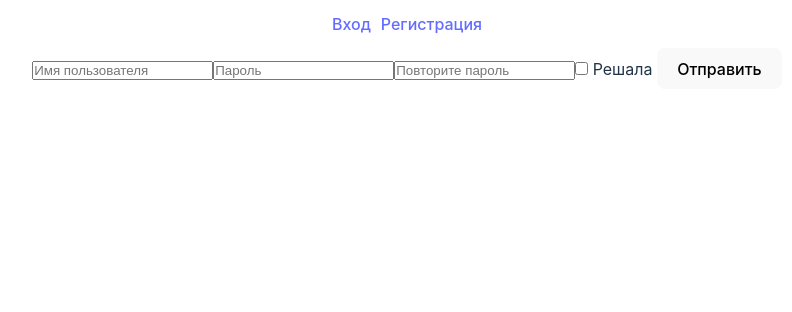
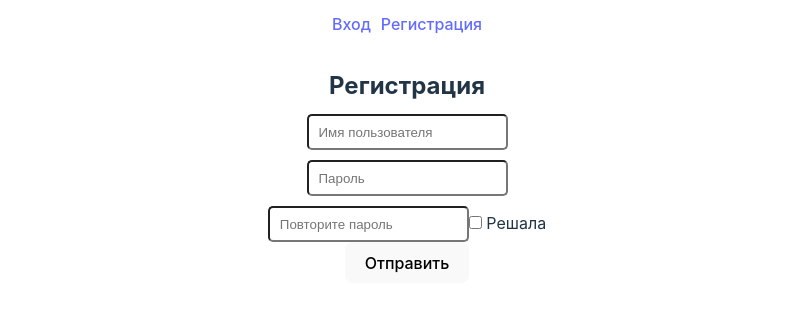
Before and after one commit to YungYoku/college-freelance, a Vue app: page /registration in a window 1280 px wide. Shown: the top 312 px of the page, without its empty margins (233-1025 px from the left). Built offline with nearby package versions, Linux system fonts and the light colour scheme.

Commit message:
Nikita shit pravki

```diff
--- a/src/components/blocks/JobOffer.vue
+++ b/src/components/blocks/JobOffer.vue
@@ -17,7 +17,7 @@
 
 <script setup lang="ts">
 import type { PropType } from 'vue'
-import { JobOffer } from '@/interfaces/JobOffer.ts'
+import { JobOffer } from '@/interfaces/JobOffer'
 
 defineProps({
     jobOffer: {
--- a/src/components/blocks/PageHeader.vue
+++ b/src/components/blocks/PageHeader.vue
@@ -52,7 +52,7 @@
 </template>
 
 <script lang="ts" setup>
-import { useAuthStore } from '@/stores/auth.ts'
+import { useAuthStore } from '@/stores/auth'
 import { useRouter } from 'vue-router'
 
 const auth = useAuthStore()
--- a/src/components/layouts/DefaultLayout.vue
+++ b/src/components/layouts/DefaultLayout.vue
@@ -1,9 +1,19 @@
 <template>
-    <page-header />
+    <div class="default-layout">
+        <page-header />
 
-    <slot></slot>
+        <slot></slot>
+    </div>
 </template>
 
 <script lang="ts" setup>
 import PageHeader from '@/components/blocks/PageHeader.vue'
 </script>
+
+<style>
+.default-layout {
+    display: flex;
+    flex-direction: column;
+    align-items: center;
+}
+</style>
--- a/src/components/structures/Modal.vue
+++ b/src/components/structures/Modal.vue
@@ -1,43 +1,15 @@
 <template>
-  <form @submit.prevent="submitEvent">
     <div class="wrapper">
-      <slot></slot>
+        <slot></slot>
     </div>
-  </form>
 </template>
 
-<script>
-export default {
-  name: 'modal',
+<style scoped>
+.wrapper {
+    max-width: 400px;
+    padding: 20px;
 
-  methods: {
-      submitEvent(e) {
-      this.$emit('submit', e)
-    }
-  }
-}
-</script>
-
-<style scoped>
-
-form {
-  display:flex;
-  align-items:center;
-  justify-content:center;
-  padding: 10px;
-}
-
-.wrapper {
-  display:flex;
-  align-items:center;
-  justify-content:center;
-  flex-direction: column;
-  border-radius: 5px;
-  padding: 20px;
-  background-color:#fff;
-}
-
-::slotted(input) {
-  margin: 10px;
+    background-color:#fff;
+    border-radius: 5px;
 }
 </style>
--- a/src/components/structures/TInput.vue
+++ b/src/components/structures/TInput.vue
@@ -1,24 +1,30 @@
 <template>
-    <input :value="modelValue"  type="text" @input="updateInput"/>
+    <input
+        :value="modelValue"
+        @input="updateValue"
+    />
 </template>
 
-  <script>
-  export default {
-    name: 'TInput',
+<script setup lang="ts">
+defineProps({
+    modelValue: {
+        type: String,
+        default: ''
+    }
+})
+const emit = defineEmits(['update:modelValue'])
 
-    methods: {
-      updateInput(event) {
-        this.$emit('update:modelValue', event.target.value)
-      }
-    }
+const updateValue = (event: Event) => {
+    emit('update:modelValue', (event.target as HTMLInputElement).value)
 }
 </script>
 
 <style scoped>
 input {
+    height: 36px;
     margin-top: 10px;
-    height: 36px;
     padding: 10px 10px;
+
     border-radius: 5px;
 }
 </style>
--- /dev/null
+++ b/src/shims-vue.d.ts
@@ -0,0 +1,5 @@
+declare module '*.vue' {
+  import type { DefineComponent } from 'vue'
+  const component: DefineComponent<{}, {}, any>
+  export default component
+}
--- a/src/views/LoginView.vue
+++ b/src/views/LoginView.vue
@@ -1,7 +1,10 @@
 <template>
     <default-layout>
         <modal>
-            <h2 style="color:black">Вход</h2>
+            <form @submit.prevent="login">
+                <h2 class="title">
+                    Вход
+                </h2>
                 <TInput
                     v-model.trim="username"
                     placeholder="Имя пользователя"
@@ -15,6 +18,7 @@
                 <TButton type="submit">
                     Отправить
                 </TButton>
+            </form>
         </modal>
     </default-layout>
 </template>
@@ -38,6 +42,7 @@ const username = ref('')
 const password = ref('')
 
 const login = () => {
+    console.log(password.value, username.value)
     if (password.value.length >= 8 && username.value.length) {
         http
             .post<UserLogin>('/collections/users/auth-with-password', {
@@ -51,3 +56,16 @@ const login = () => {
     }
 }
 </script>
+
+<style scoped>
+.title {
+    color: black;
+}
+
+form {
+    display:flex;
+    flex-direction: column;
+    justify-content:center;
+    align-items:center;
+}
+</style>
--- a/src/views/RegistrationView.vue
+++ b/src/views/RegistrationView.vue
@@ -1,19 +1,23 @@
 <template>
     <default-layout>
+        <modal>
             <form @submit.prevent="register">
-            <input
+                <h2 class="title">
+                    Регистрация
+                </h2>
+                <TInput
                     v-model.trim="username"
                     placeholder="Имя пользователя"
                     type="text"
                 />
 
-            <input
+                <TInput
                     v-model.trim="password"
                     placeholder="Пароль"
                     type="password"
                 />
 
-            <input
+                <TInput
                     v-model.trim="passwordConfirm"
                     placeholder="Повторите пароль"
                     type="password"
@@ -32,6 +36,7 @@
                     Отправить
                 </button>
             </form>
+        </modal>
     </default-layout>
 </template>
 
@@ -40,6 +45,8 @@ import { ref } from 'vue'
 import { useRouter } from 'vue-router'
 import http from '@/plugins/http/index'
 import DefaultLayout from '@/components/layouts/DefaultLayout.vue'
+import Modal from '@/components/structures/Modal.vue'
+import TInput from '@/components/structures/TInput.vue'
 
 const router = useRouter()
 
```
Also changed, not shown: src/components/structures/TButton.vue (+7 -9 lines). Lines whose indentation alone changed are shown as unchanged.
